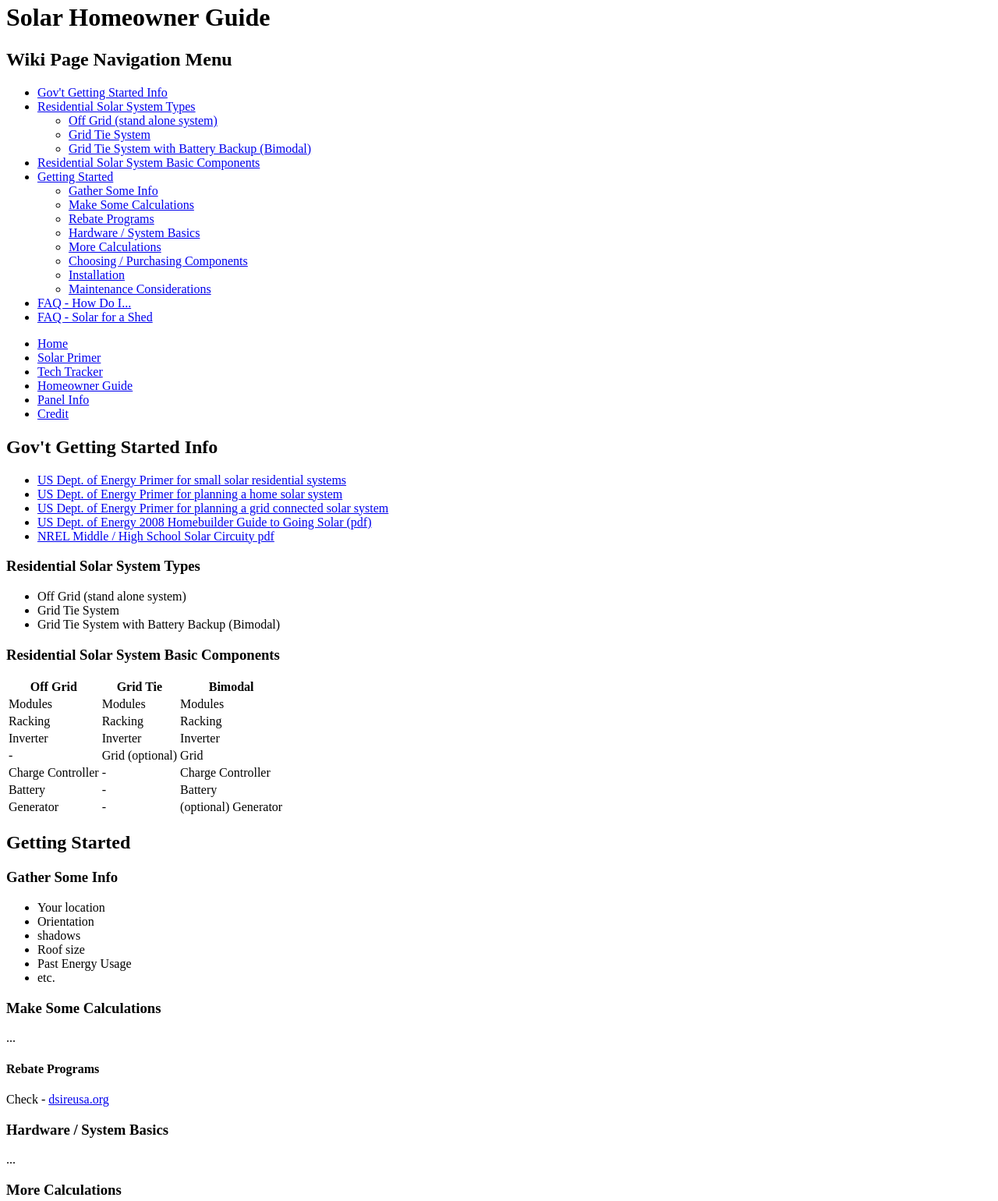
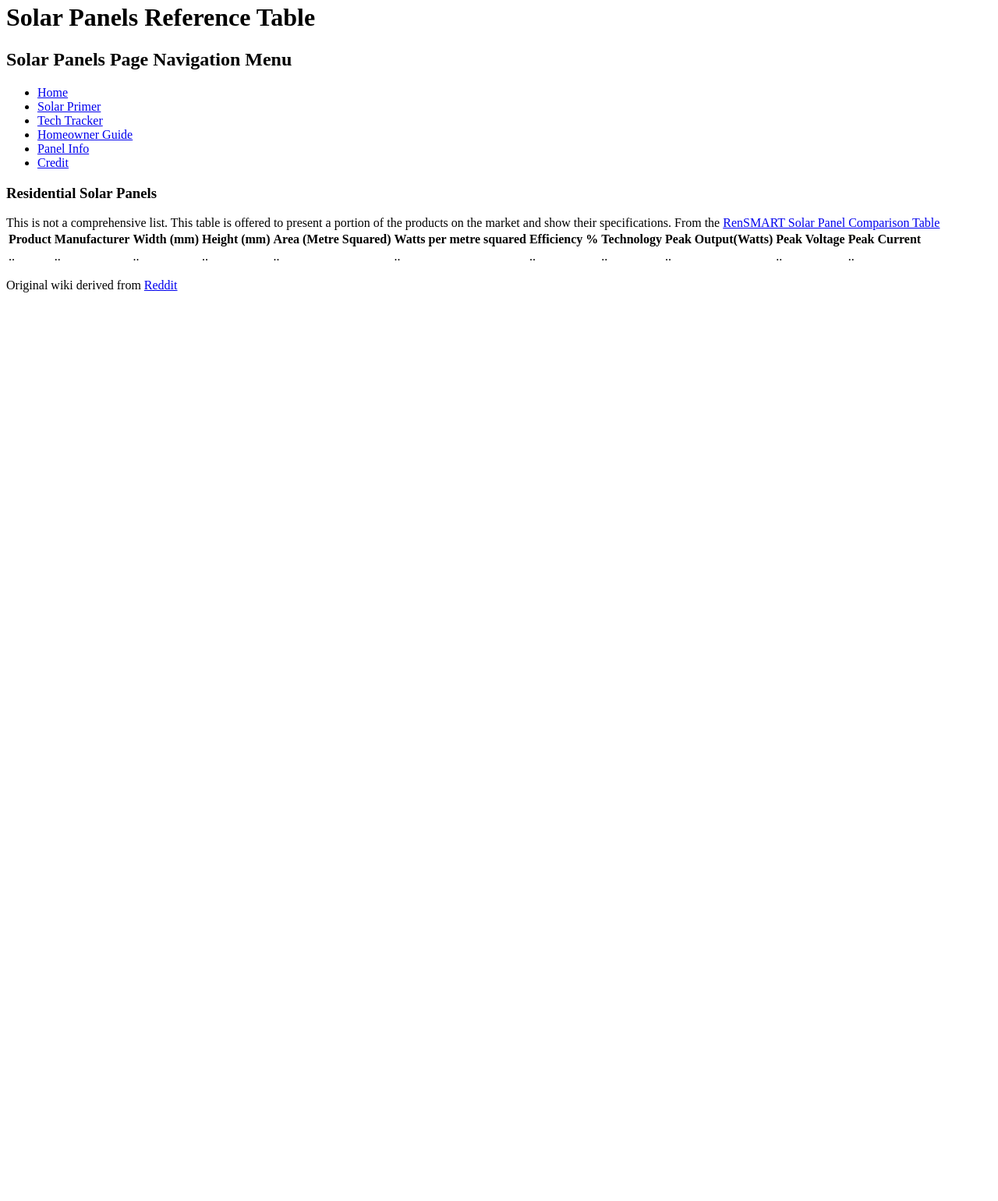
Before and after one commit to DamianS-eng/SolarWiki, a plain HTML site: page panels.html in a window 1280 px wide. Shown: the part 17-1557 px from the top of the page at 78% size. After the commit the page ends 800 px from the top, so only its background shows below. Drawn offline with Linux system fonts and the light colour scheme.

Commit message:
Update panels.html
Adjust page content

```diff
--- a/panels.html
+++ b/panels.html
@@ -1,135 +1,29 @@
 <!DOCTYPE html>
   <html lang="en-US" class="theme-beta">
     <head>
-    <title>Solar Homeowner Guide</title>
+    <title>Solar Panels</title>
     <meta name="viewport" content="width=device-width, initial-scale=1, viewport-fit=cover">
     <meta charset="utf-8"/>
-    <link rel="icon" type="image/ico" href="docs/image.ico"/>
+    <link rel="icon" type="image/ico" href="/docs/image.ico"/>
     </head>
-    <header><h1>Solar Homeowner Guide</h1></header>
+    <header><h1>Solar Panels Reference Table</h1></header>
       <nav id="mainmenu">
-        <h2>Wiki Page Navigation Menu</h2>
-        <ul>
-        <li><a href="#Govt">Gov't Getting Started Info</a></li>
-        <li><a href="#systemtypes">Residential Solar System Types</a>
-          <ul>
-            <li><a href="#offgrid">Off Grid (stand alone system)</a></li>
-            <li><a href="#gridtie">Grid Tie System</a></li>
-            <li><a href="#bimodal">Grid Tie System with Battery Backup (Bimodal)</a></li>
-          </ul></li>
-        <li><a href="#basictable">Residential Solar System Basic Components</a></li>
-        <li><a href="#gettingstarted">Getting Started</a>
-          <ul>
-            <li><a href="#getinfo">Gather Some Info</a></li>
-            <li><a href="#calculate">Make Some Calculations</a></li>
-            <li><a href="#rebate">Rebate Programs</a></li>
-            <li><a href="#system">Hardware / System Basics</a></li>
-            <li><a href="#moremath">More Calculations</a></li>
-            <li><a href="#choose">Choosing / Purchasing Components</a></li>
-            <li><a href="#install">Installation</a></li>
-            <li><a href="#maintenance">Maintenance Considerations</a></li>
-          </ul></li>
-        <li><a href="#FAQ_how">FAQ - How Do I...</a></li>
-        <li><a href="#FAQ_shed">FAQ - Solar for a Shed</a></li>
-        </ul>
-<ul id="external"><li><a href="#">Home</a></li> <li><a href="./gettingstarted.html">Solar Primer</a></li> <li><a href="https://www.nrel.gov/pv/assets/images/efficiency-chart-20180716.jpg">Tech Tracker</a></li> <li><a href="#">Homeowner Guide</a></li> <li><a href="./panels.html">Panel Info</a></li> <li><a href="#credit">Credit</a></li></ul>
+        <h2>Solar Panels Page Navigation Menu</h2>
+<ul id="external"><li><a href="../">Home</a></li> <li><a href="./gettingstarted.html">Solar Primer</a></li> <li><a href="https://www.nrel.gov/pv/assets/images/efficiency-chart-20180716.jpg">Tech Tracker</a></li> <li><a href="#">Homeowner Guide</a></li> <li><a href="./panels.html">Panel Info</a></li> <li><a href="#credit">Credit</a></li></ul>
       </nav>
       <body>
-      <h2 id="Govt">Gov't Getting Started Info</h2>
-<ul>
-<li><a href="http://energy.gov/energysaver/articles/small-solar-electric-systems">US Dept. of Energy Primer for small solar residential systems</a></li>
-<li><a href="http://energy.gov/energysaver/articles/planning-home-solar-electric-system">US Dept. of Energy Primer for planning a home solar system</a></li>
-<li><a href="http://energy.gov/energysaver/articles/grid-connected-renewable-energy-systems">US Dept. of Energy Primer for planning a grid connected solar system</a></li>
-<li><a href="http://www1.eere.energy.gov/solar/pdfs/44792.pdf">US Dept. of Energy 2008 Homebuilder Guide to Going Solar (pdf)</a></li>
-<li><a href="http://www.nrel.gov/education/pdfs/educational_resources/high_school/solar_circuitry_hs.pdf">NREL Middle / High School Solar Circuity pdf</a></li>
-</ul>
+<h3 id="basictable">Residential Solar Panels</h3>
+This is not a comprehensive list. This table is offered to present a portion of the products on the market and show their specifications.
 
-<h3 id="systemtypes">Residential Solar System Types</h3>
-        <ul>
-<li id="offgrid">Off Grid (stand alone system)</li>
-<li id="gridtie">Grid Tie System</li>
-<li id="backup">Grid Tie System with Battery Backup (Bimodal)</li>
-        </ul>
+From the <a href="http://www.rensmart.com/Products/SolarPV">RenSMART Solar Panel Comparison Table</a>
+<table>
+  <tr>    <th>Product</th> 	<th>Manufacturer</th> 	<th>Width (mm)</th> 	<th>Height (mm)</th> 	<th>Area (Metre Squared)</th> 	<th>Watts per metre squared</th> 	<th>Efficiency %</th> 	<th>Technology</th> 	<th>Peak Output(Watts)</th> 	<th>Peak Voltage</th> 	<th>Peak Current</th>  </tr>
+<tr><td>..</td> 	<td>..</td> 	<td>..</td> 	<td>..</td> 	<td>..</td> 	<td>..</td> 	<td>..</td> 	<td>..</td> 	<td>..</td> 	<td>..</td> 	<td>..</td></tr>
 
-<h3 id="basictable">Residential Solar System Basic Components</h3>
-<table>
-  <tr><th>Off Grid</th> 	<th>Grid Tie</th>	<th>Bimodal</th></tr>
-<tr><td>Modules</td> 	<td>Modules</td> 	<td>Modules</td></tr>
-<tr><td>Racking</td> 	<td>Racking</td> 	<td>Racking</td></tr>
-<tr><td>Inverter</td> 	<td>Inverter</td> 	<td>Inverter</td></tr>
-<tr><td>-</td> 	<td>Grid 	(optional) <td>Grid</td></tr>
-<tr><td>Charge Controller</td> 	<td>-</td> 	<td>Charge Controller</td></tr>
-<tr><td>Battery</td> 	<td>-</td> 	<td>Battery</td></tr>
-<tr><td>Generator</td> 	<td>-</td> 	<td>(optional) Generator</td></tr>
 </table>
-<h2 id="gettingstarted">Getting Started</h2>
-<h3 id="gettingstarted">Gather Some Info</h3>
-<ul>
-<li>Your location</li>
-<li>Orientation</li>
-<li>shadows</li>
-<li>Roof size</li>
-<li>Past Energy Usage</li>
-<li>etc.</li>
-</ul>
-<h3 id="calculate">Make Some Calculations</h3>
 
-...
-<h4 id="rebate">Rebate Programs</h4>
-
-<p>Check - <a href="http://www.dsireusa.org/">dsireusa.org</a></p>
-<h3 id="system">Hardware / System Basics</h3>
-
-...
-<h3 id="moremath">More Calculations</h3>
-
-...
-<h3 id="choose">Choosing / Purchasing Components</h3>
-
-...
-<h3 id="install">Installation</h3>
-
-...
-<h3 id="maintenance">Maintenance Considerations</h3>
-
-...
-<h2 id="FAQ_how">FAQ - How Do I...</h2>
-
-<p>See these posts for discussion on some how-to questions</p>
-<ul>
-    <li><a href="https://redd.it/34k78w"> - TeslaWall - Now what? What else do I need in a system?</a></li>
-    <li><a href="https://redd.it/4btmqj"> - Lets talk fuses. Where do I need to add fuses? How do I replace them if needed?</a></li>
-    <li><a href="https://redd.it/4lg5sg"> - Almost ready to pull the solar trigger. Give me some pointers please.</a></li>
-    <li><a href="https://redd.it/31baa3"> - Interested in installing solar, but daunted at how much I don't know</a></li>
-    <li><a href="https://redd.it/y2ttc"> - I'm interested in installing solar panels for my house, and I need some guidance.(Canada)</a></li>
-    <li><a href="https://redd.it/3vjvy9"> - It's that time of year again...How do I keep the snow off my panels?</a></li>
-    <li><a href="https://redd.it/3xprdb"> - Solar panels...are they all the same?</a></li>
-    <li><a href="https://redd.it/393xnp"> - How do I evaluate solar panel companies? I don't know anything!</a></li>
-    <li><a href="https://redd.it/2rbyuv"> - Buying a new house. How do I make sure that we can support solar panel technology?</a></li>
-    <li><a href="https://redd.it/4si90l"> - Since so many people have asked, here are the details about my solar system. (I posted yesterday about how my yearly bill was only $15, instead of about $4500)</a></li>
-    <li><a href="https://redd.it/1x91hf"> - I was looking into getting panels installed on my roof, but i am finding it very difficult to get answers to a lot of questions. :(</a></li>
-    <li><a href="https://redd.it/51urul"> - Guide to Battery Sizing / Capacity Calculator</a></li>
-    <li><a href="https://redd.it/1cyhj9"> - Question about wiring batteries.</a></li>
-    <li><a href="https://redd.it/4ttmz4"> - How to secure residential panels?</a></li>
-    <li><a href="https://redd.it/3ot9ya"> - How do installers choose which inverter to use?</a></li>
-</ul>
-<h2 id="FAQ_shed">FAQ - Solar for a Shed</h2>
-
-<p>See these posts for some discussion on solar for sheds / cabins</p>
-<ul>
-    <li><a href="https://redd.it/2m5i5n"> - Lighting a Shed using solar power</a></li>
-    <li><a href="https://redd.it/498nsz"> - Solar Shed</a></li>
-    <li><a href="https://redd.it/2dqzpp"> - Self Sufficient Shed</a></li>
-    <li><a href="https://redd.it/478dpl"> - Thinking about adding solar to my shed... Any advice for affordable, out of the box systems?</a></li>
-    <li><a href="https://redd.it/2gkv4u"> - A long rambling post with a couple questions somewhere about solar power. It's for a shed.</a></li>
-    <li><a href="https://redd.it/4juiyv"> - My off-grid solar system is alive! 1140W, 12kWh.</a></li>
-    <li><a href="https://redd.it/30nj7k"> - Wanting to make a small solar setup as a hobby/project.</a></li>
-    <li><a href="https://redd.it/58a37t"> - System or components for basic cabin gear</a></li>
-    <li><a href="https://redd.it/4x7wda"> - Backyard and Shed lighting</a></li>
-    <li><a href="https://redd.it/4s2rpa"> - My Solar Shed: Part 9: The Solar System (from solar panels to outlets)</a></li>
-  </ul>
 <footer id="credit">
-  <p>Original wiki derived from <a href="https://www.reddit.com/r/solar/wiki/homeownerguide/">Reddit</a></p>
+  <p>Original wiki derived from <a href="https://www.reddit.com/r/solar/wiki/panels">Reddit</a></p>
 </footer>
       </body>
     </html>
```
